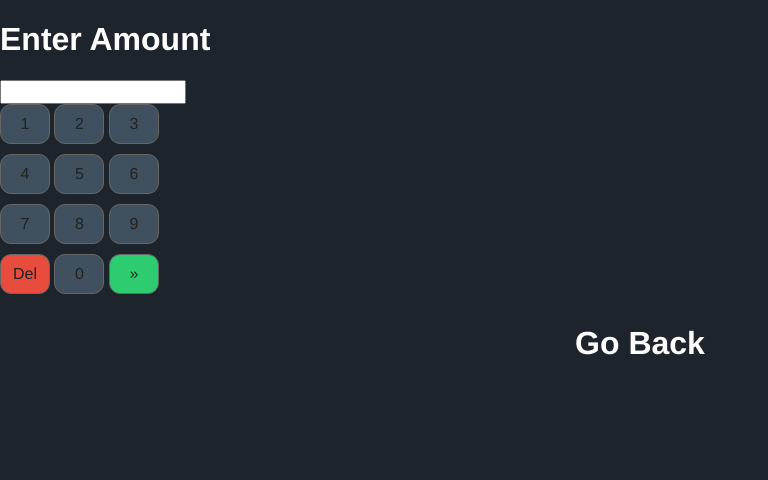
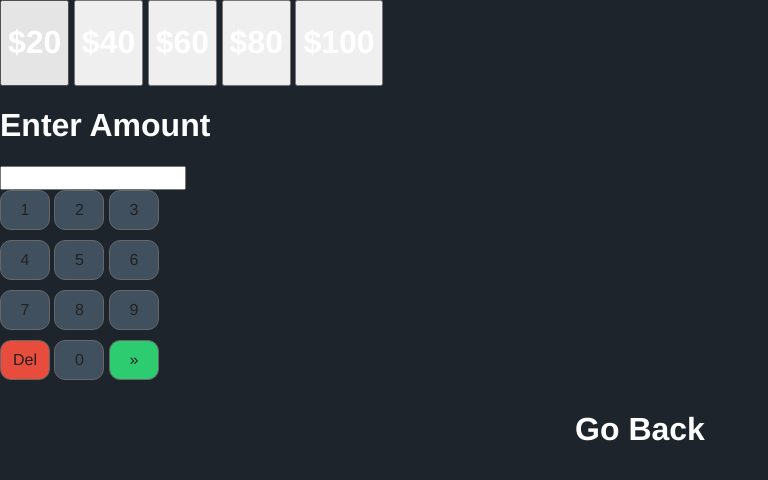
Before and after one commit to mistryrn/ATMUI, a plain HTML site: page amount.html in a window 1280 px wide. Shown: the whole page, without its empty margins (0-768 px from the left). Drawn offline with nearby package versions, Linux system fonts and the light colour scheme.

Commit message:
preset_amounts

```diff
--- a/amount.html
+++ b/amount.html
@@ -14,6 +14,13 @@
   <script src="js/amountUpdate.js"></script>
 </head>
 <body>
+<div id="withdrawal-buttons">
+<button id="select_20" onclick="presetAmount(20);"><h1>$20</h1></button>
+<button id="select_40" onclick="presetAmount(40);"><h1>$40</h1></button>
+<button id="select_60" onclick="presetAmount(60);"><h1>$60</h1></button>
+<button id="select_80" onclick="presetAmount(80);"><h1>$80</h1></button>
+<button id="select_100" onclick="presetAmount(100);"><h1>$100</h1></button>
+</div>
   <h1><div id="accountinfo"></div></h1>
     <h1>Enter Amount</h1>
     <input type="number" id="amountUpdate">
--- a/js/amountUpdate.js
+++ b/js/amountUpdate.js
@@ -149,3 +149,8 @@ function withdrawMoneyUpdate(amt, action, storage){
   }
   location.href = 'anothertransaction.html';
 }
+
+function presetAmount(amount){
+  $("#amountUpdate").val(amount);
+  updateMoney();
+}
```
